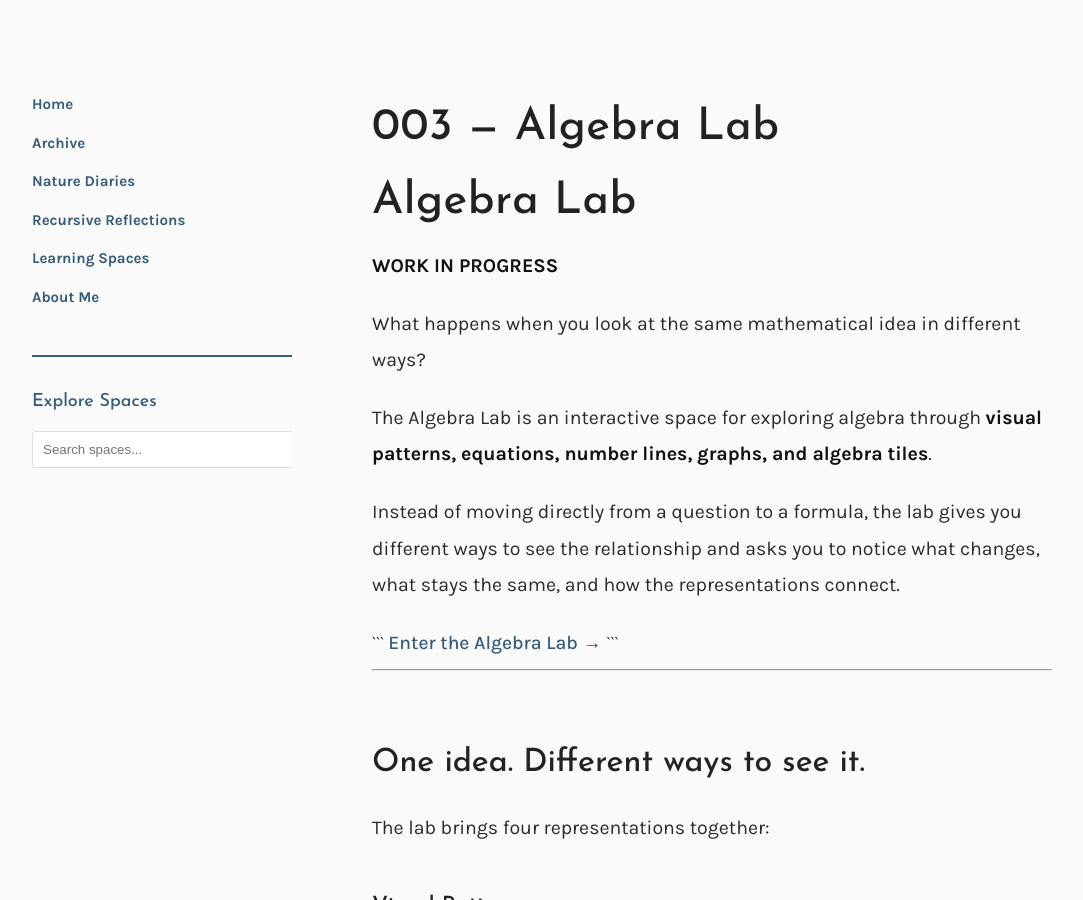
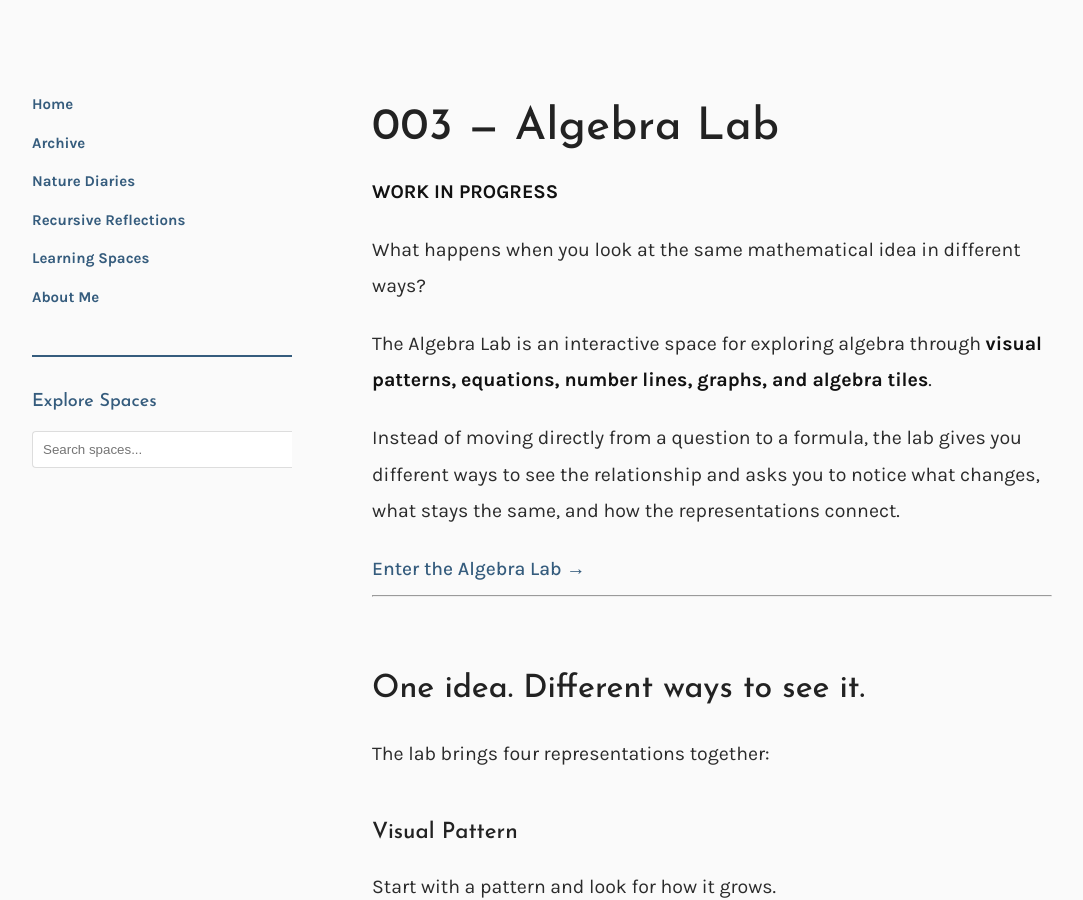
Before and after one commit to vrindanmenon/vrindanmenon.github.io, a Jekyll site: the page built from _learning-spaces/003-algebra-lab.md, in a window 1280 px wide and 900 px high. Shown: the whole window, without its empty margins (78-1161 px from the left). Built offline with Jekyll 4.4.1, drawn with Linux system fonts in a browser that asks for light colours.

Commit message:
Content bug fix

````diff
--- a/_learning-spaces/003-algebra-lab.md
+++ b/_learning-spaces/003-algebra-lab.md
@@ -10,7 +10,6 @@ tags: [algebra, logic, mathematics, patterns]
 
 ---
 
-# Algebra Lab
 
 **WORK IN PROGRESS**
 
@@ -22,13 +21,13 @@ Instead of moving directly from a question to a formula, the lab gives you diffe
 
 <div class="lab-launch">
 
-```
+
 <a href="https://algebra-lab-navy.vercel.app/" class="lab-button">
 
     Enter the Algebra Lab →
 
 </a>
-```
+
 
 </div>
 
@@ -115,13 +114,11 @@ Rather than treating a graph, an equation, a pattern, or a visual model as separ
 
 <div class="lab-launch">
 
-```
 <a href="https://algebra-lab-navy.vercel.app/" class="lab-button">
 
     Explore the Algebra Lab →
 
 </a>
-```
 
 </div>
 
````
